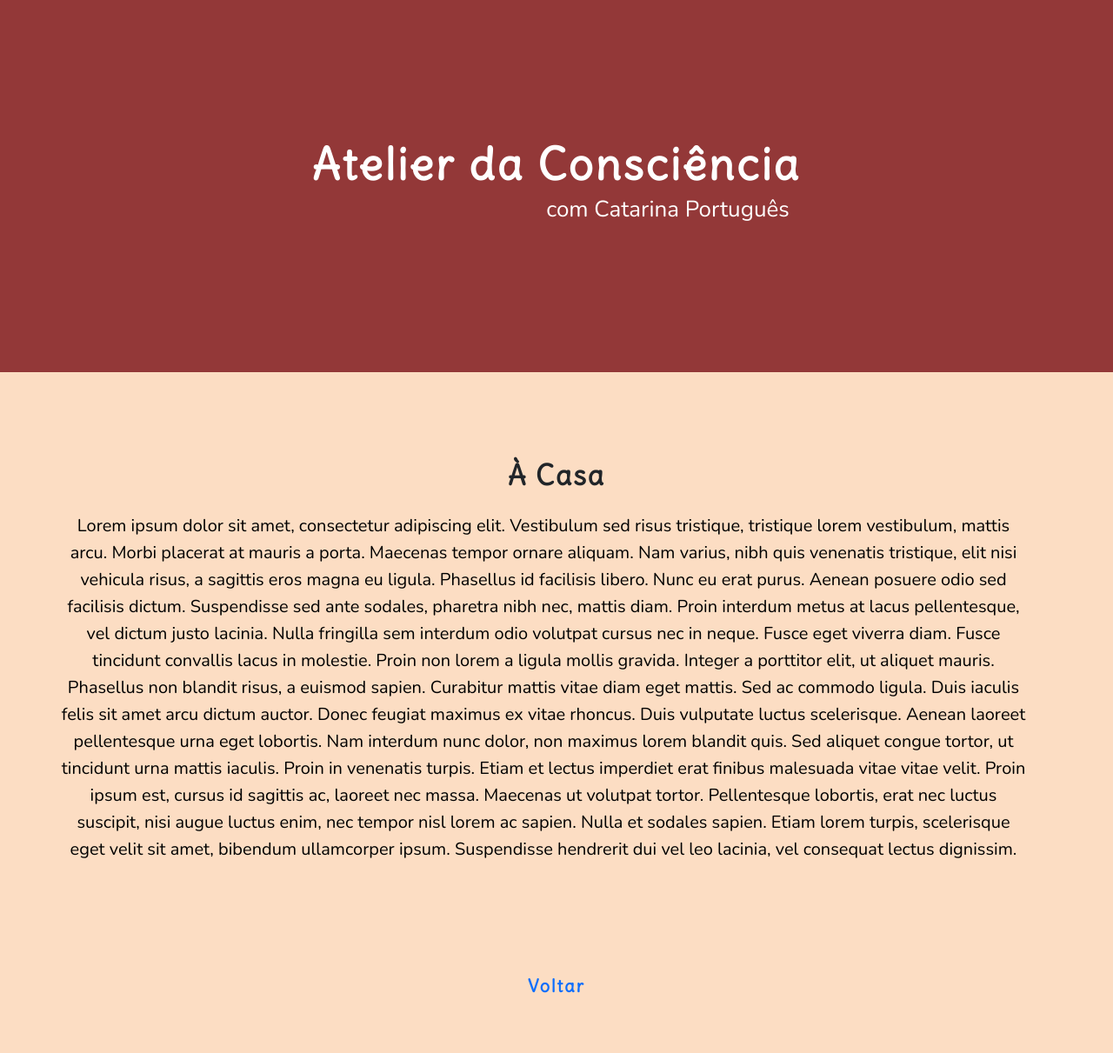
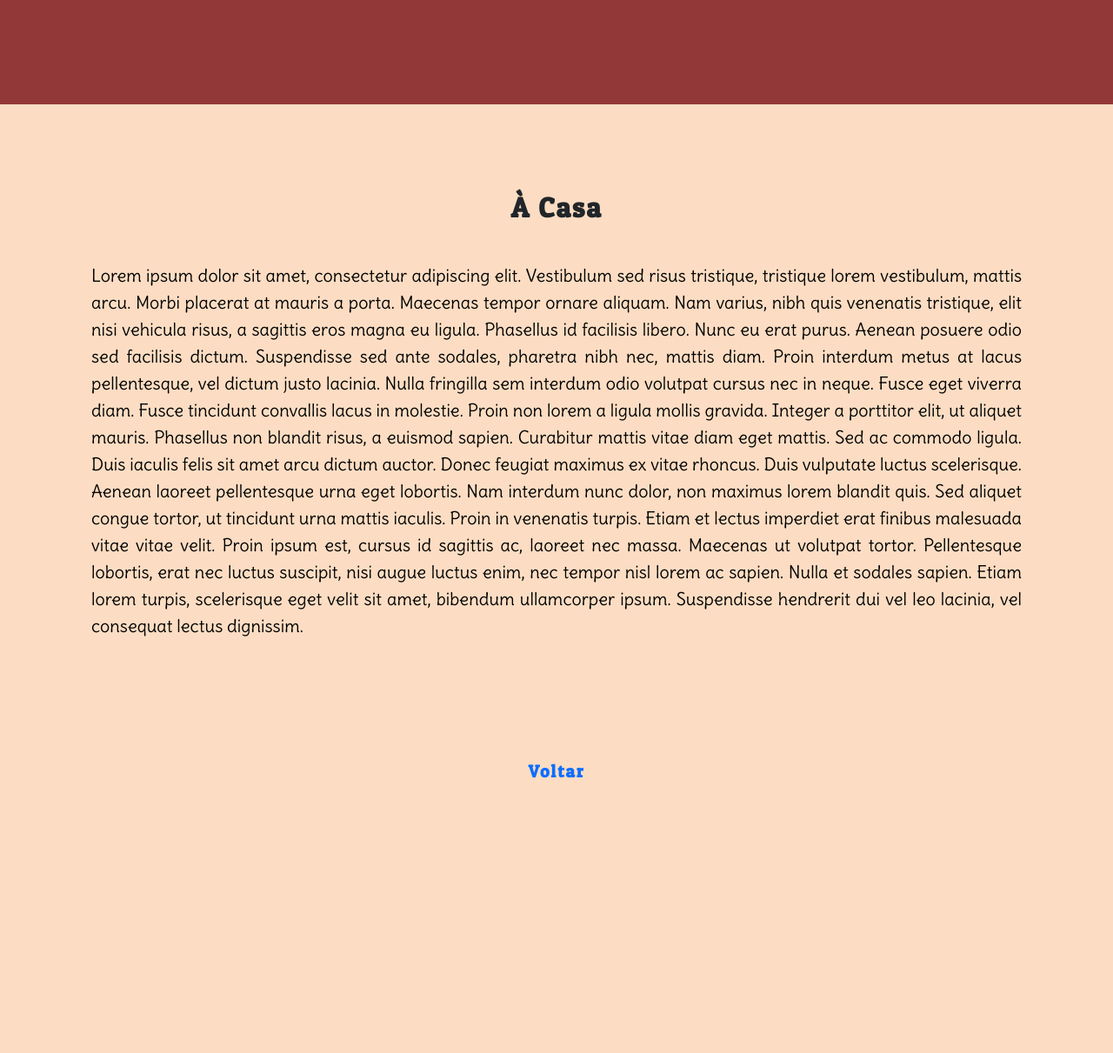
Before and after one commit to TyrAnasazy/TyrAnasazy.github.io, a PHP site: page /Casa.html in a window 1280 px wide. Shown: the whole page at 87% size. After the commit the page ends 895 px from the top, so only its background shows below. Run offline with PHP 8.4, Linux system fonts and the light colour scheme.

Commit message:
Added Fixes

```diff
--- a/Casa.html
+++ b/Casa.html
@@ -25,11 +25,8 @@
 
 					<div class="container">
 						<div class="banner">
-				<div class="wsite-section-elements" style="padding:160px 0;">
+				<div class="wsite-section-elements" style="padding:60px 0;">
 
-<h2 class="wsite-content-title" style="text-align:center;"><font style="font-size: 2.5em;color: white;letter-spacing: 3px;">Atelier da Consciência</font></h2>
-
-<div class="paragraph" style="text-align:center;"><font style="font-size: 1.3em;color: white;margin-left: 20vw;">com Catarina Português</font></div>
 				</div>
 			</div>
 					</div>
@@ -66,8 +63,8 @@
 </div>
 <div style="clear:both;"></div></div></div>
 
-<div class="container" style="margin:0 -15px;">
-<div class="paragraph" style="text-align:center;"><span><span style="color:rgb(0, 0, 0)">Lorem ipsum dolor sit amet, consectetur adipiscing elit. Vestibulum sed risus tristique, tristique lorem vestibulum, mattis arcu. Morbi placerat at mauris a porta. Maecenas tempor ornare aliquam. Nam varius, nibh quis venenatis tristique, elit nisi vehicula risus, a sagittis eros magna eu ligula. Phasellus id facilisis libero. Nunc eu erat purus. Aenean posuere odio sed facilisis dictum. Suspendisse sed ante sodales, pharetra nibh nec, mattis diam. Proin interdum metus at lacus pellentesque, vel dictum justo lacinia. Nulla fringilla sem interdum odio volutpat cursus nec in neque. Fusce eget viverra diam. Fusce tincidunt convallis lacus in molestie. Proin non lorem a ligula mollis gravida. Integer a porttitor elit, ut aliquet mauris. Phasellus non blandit risus, a euismod sapien. Curabitur mattis vitae diam eget mattis.
+<div class="container col-12" >
+<div class="paragraph" style="padding:20px;Text-align:justify;"><span><span style="color:rgb(0, 0, 0)">Lorem ipsum dolor sit amet, consectetur adipiscing elit. Vestibulum sed risus tristique, tristique lorem vestibulum, mattis arcu. Morbi placerat at mauris a porta. Maecenas tempor ornare aliquam. Nam varius, nibh quis venenatis tristique, elit nisi vehicula risus, a sagittis eros magna eu ligula. Phasellus id facilisis libero. Nunc eu erat purus. Aenean posuere odio sed facilisis dictum. Suspendisse sed ante sodales, pharetra nibh nec, mattis diam. Proin interdum metus at lacus pellentesque, vel dictum justo lacinia. Nulla fringilla sem interdum odio volutpat cursus nec in neque. Fusce eget viverra diam. Fusce tincidunt convallis lacus in molestie. Proin non lorem a ligula mollis gravida. Integer a porttitor elit, ut aliquet mauris. Phasellus non blandit risus, a euismod sapien. Curabitur mattis vitae diam eget mattis.
 
 Sed ac commodo ligula. Duis iaculis felis sit amet arcu dictum auctor. Donec feugiat maximus ex vitae rhoncus. Duis vulputate luctus scelerisque. Aenean laoreet pellentesque urna eget lobortis. Nam interdum nunc dolor, non maximus lorem blandit quis. Sed aliquet congue tortor, ut tincidunt urna mattis iaculis. Proin in venenatis turpis. Etiam et lectus imperdiet erat finibus malesuada vitae vitae velit. Proin ipsum est, cursus id sagittis ac, laoreet nec massa. Maecenas ut volutpat tortor. Pellentesque lobortis, erat nec luctus suscipit, nisi augue luctus enim, nec tempor nisl lorem ac sapien. Nulla et sodales sapien. Etiam lorem turpis, scelerisque eget velit sit amet, bibendum ullamcorper ipsum. Suspendisse hendrerit dui vel leo lacinia, vel consequat lectus dignissim.</span></span></div>
 </div>
--- a/css/style.css
+++ b/css/style.css
@@ -711,7 +711,7 @@ body {
 }
 
 body {
-	font-family: "Delius";
+	font-family: "patua_oneregular";
 	font-weight: 400;
 	line-height: 1.7;
 	color: #black;
@@ -799,9 +799,9 @@ body {
 }
 
 .paragraph {
+	font-family: "Delius";
     padding-bottom: 10px;
     letter-spacing: normal;
-	font-family: 'Nunito' !important;
     font-size: 20px !important;
     line-height: 31px !important;
 }
--- a/index.html
+++ b/index.html
@@ -126,7 +126,7 @@
 				<div><div class="wsite-multicol"><div class="wsite-multicol-table-wrap" style="margin:0 -15px;">
 	<div class="wsite-spacer" style="height:50px;"></div>
 
-<div class="row"><div id="element-a406f3cf-bf6a-4108-9ca2-f759d171fcd4" data-platform-element-id="848857247979793891-1.0.1" class="col-5">
+<div class="row"><div id="element-a406f3cf-bf6a-4108-9ca2-f759d171fcd4" data-platform-element-id="848857247979793891-1.0.1" class="col-4">
 	<div class="colored-box">
     <div class="colored-box-content2">
         <div style="width: auto"><div></div>
```
Also changed, not shown: Atividades.html (+4 -6 lines), Individuais.html (+3 -6 lines).
